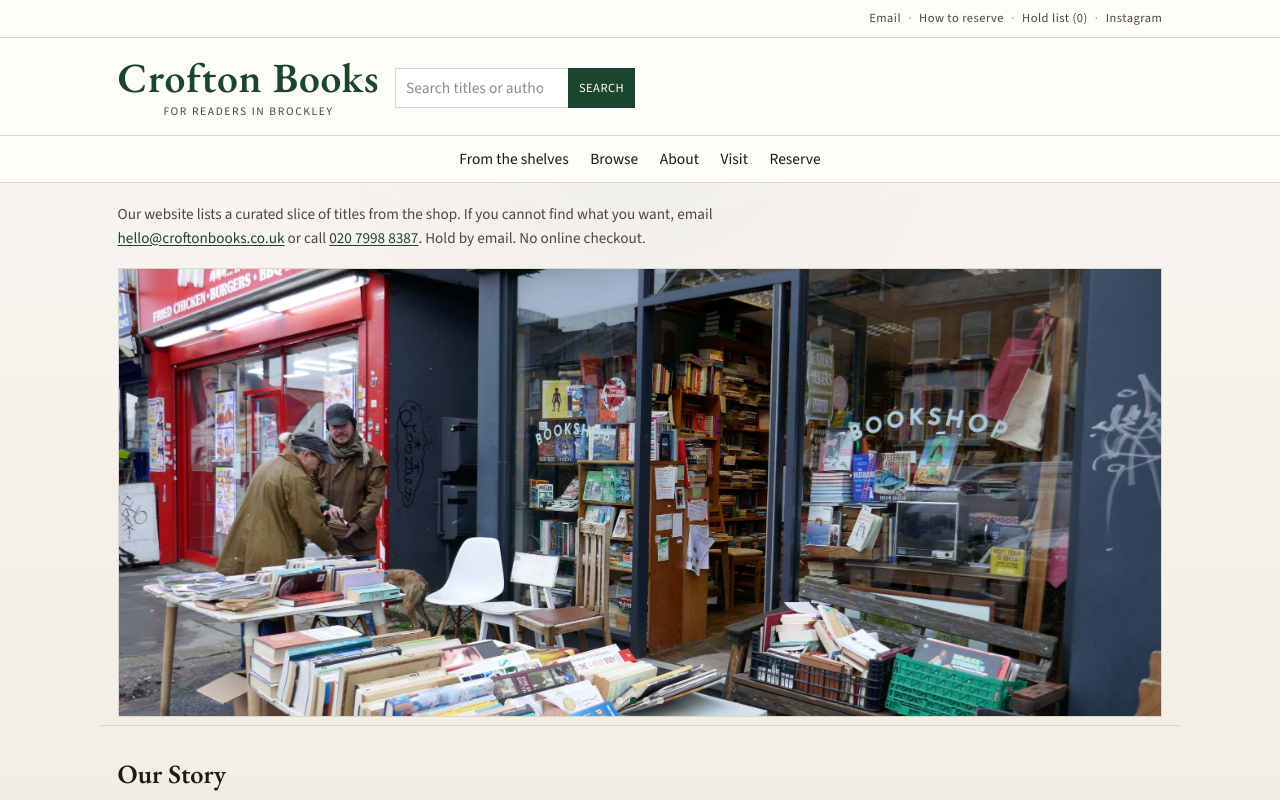
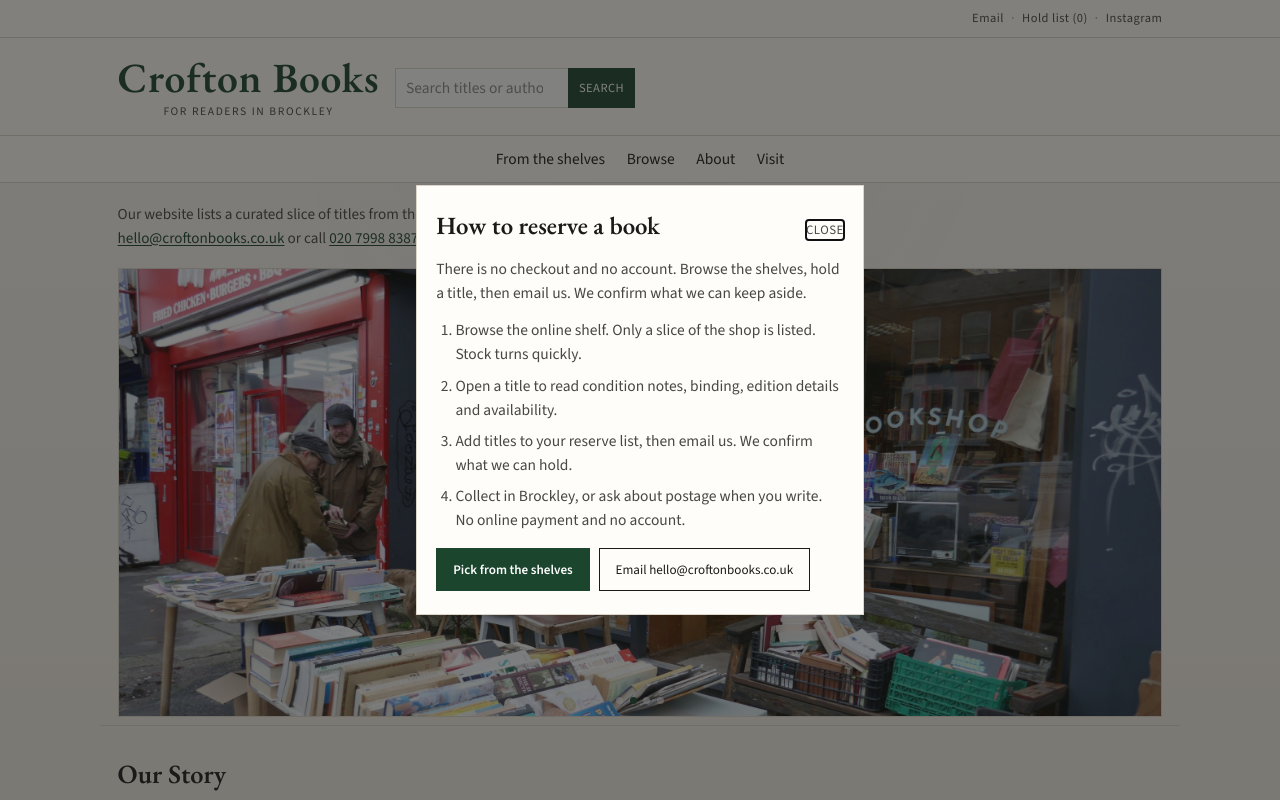
Before and after one commit to aa89976566/crofton-bookstore, a Next.js app: page / in a window 1280 px wide. Shown: the top 800 px of the page. Built offline with nearby package versions, Linux system fonts and the light colour scheme.

Commit message:
Auto-open How to reserve popup on entry and remove CTAs
Show the reserve explainer as soon as visitors land, and strip How to
reserve buttons from the header, menu, footer, and page sections.

```diff
--- a/src/components/BookDetail.tsx
+++ b/src/components/BookDetail.tsx
@@ -44,7 +44,7 @@ function Cover({ book, large = false }: { book: Book; large?: boolean }) {
 }
 
 export function BookDetail() {
-  const { activeBook, closeBook, add, openBook, openHow } = useShop();
+  const { activeBook, closeBook, add, openBook } = useShop();
 
   if (!activeBook) return null;
 
@@ -141,16 +141,6 @@ export function BookDetail() {
               >
                 Add to reserve
               </button>
-              <button
-                type="button"
-                className="btn btn-ghost"
-                onClick={() => {
-                  closeBook();
-                  openHow();
-                }}
-              >
-                How to reserve a book
-              </button>
               <a className="btn btn-ghost" href={`mailto:${store.reserveEmail}?subject=${encodeURIComponent(`Question about ${book.title}`)}`}>
                 Ask a question
               </a>
--- a/src/components/BookShelf.tsx
+++ b/src/components/BookShelf.tsx
@@ -158,7 +158,7 @@ const SHELF_CATEGORIES = [
 ] as const;
 
 export function BookShelf() {
-  const { openBook, openHow, query, category, setCategory } = useShop();
+  const { openBook, query, category, setCategory } = useShop();
 
   const searching = query.trim().length > 0 || category !== "All";
 
@@ -188,11 +188,6 @@ export function BookShelf() {
           your hold list and email us. Online display only. Stock turns quickly
           in the shop.
         </p>
-        <div className="db-cta-row" style={{ marginBottom: "0.85rem" }}>
-          <button type="button" className="btn btn-ink" onClick={openHow}>
-            How to reserve a book
-          </button>
-        </div>
         <div className="sf-browse-bar">
           <label htmlFor="section-select">Section</label>
           <select
--- a/src/components/Footer.tsx
+++ b/src/components/Footer.tsx
@@ -1,11 +1,6 @@
-"use client";
-
 import { store } from "@/data/store";
-import { useShop } from "./ShopContext";
 
 export function Footer() {
-  const { openHow } = useShop();
-
   return (
     <footer className="sf-footer">
       <div className="sf-container sf-footer-grid">
@@ -36,11 +31,6 @@ export function Footer() {
             <li>
               <a href="#visit">Visit</a>
             </li>
-            <li>
-              <button type="button" onClick={openHow}>
-                Reserve
-              </button>
-            </li>
           </ul>
         </div>
         <div>
--- a/src/components/GuideSections.tsx
+++ b/src/components/GuideSections.tsx
@@ -6,8 +6,17 @@ import { store } from "@/data/store";
 import { useShop } from "./ShopContext";
 
 export function HowToReserveModal() {
-  const { howOpen, closeHow } = useShop();
+  const { howOpen, openHow, closeHow } = useShop();
   const dialogRef = useRef<HTMLDialogElement>(null);
+  const openedOnEntry = useRef(false);
+
+  // Show the popup automatically when the visitor enters the site.
+  useEffect(() => {
+    if (openedOnEntry.current) return;
+    openedOnEntry.current = true;
+    const id = window.setTimeout(() => openHow(), 400);
+    return () => window.clearTimeout(id);
+  }, [openHow]);
 
   useEffect(() => {
     const dialog = dialogRef.current;
@@ -38,7 +47,6 @@ export function HowToReserveModal() {
       }}
       onClose={closeHow}
       onClick={(e) => {
-        // Click on the backdrop (the dialog itself) closes the popup.
         if (e.target === dialogRef.current) closeHow();
       }}
     >
--- a/src/components/HomeSections.tsx
+++ b/src/components/HomeSections.tsx
@@ -3,7 +3,6 @@
 import { useEffect, useState } from "react";
 import { store } from "@/data/store";
 import { asset } from "@/lib/paths";
-import { useShop } from "./ShopContext";
 
 const slides = [
   {
@@ -73,8 +72,6 @@ export function HomeHero() {
 }
 
 export function StoryGuide() {
-  const { openHow } = useShop();
-
   return (
     <section id="story" className="db-story db-container">
       <h2>Our Story</h2>
@@ -89,11 +86,11 @@ export function StoryGuide() {
         <a href="#visit">visit us</a> for hours and trains.
       </p>
       <div className="db-cta-row">
-        <button type="button" className="btn btn-ink" onClick={openHow}>
-          How to reserve a book
-        </button>
-        <a className="btn btn-ghost" href="#featured">
+        <a className="btn btn-ink" href="#featured">
           Browse the shelves
+        </a>
+        <a className="btn btn-ghost" href="#visit">
+          Visit us
         </a>
       </div>
     </section>
--- a/src/components/SiteHeader.tsx
+++ b/src/components/SiteHeader.tsx
@@ -6,15 +6,14 @@ import { store } from "@/data/store";
 import { useShop } from "./ShopContext";
 
 const nav = [
-  { href: "#featured", label: "From the shelves", type: "link" as const },
-  { href: "#shop", label: "Browse", type: "link" as const },
-  { href: "#about", label: "About", type: "link" as const },
-  { href: "#visit", label: "Visit", type: "link" as const },
-  { href: "how", label: "Reserve", type: "how" as const },
+  { href: "#featured", label: "From the shelves" },
+  { href: "#shop", label: "Browse" },
+  { href: "#about", label: "About" },
+  { href: "#visit", label: "Visit" },
 ];
 
 export function SiteHeader() {
-  const { count, openReserve, openHow, query, setQuery } = useShop();
+  const { count, openReserve, query, setQuery } = useShop();
   const [menuOpen, setMenuOpen] = useState(false);
   const [localQuery, setLocalQuery] = useState(query);
 
@@ -32,25 +31,11 @@ export function SiteHeader() {
     setMenuOpen(false);
   }
 
-  function onNav(item: (typeof nav)[number]) {
-    if (item.type === "how") {
-      setMenuOpen(false);
-      // Open after the drawer starts closing so the popup is not covered.
-      window.setTimeout(() => openHow(), 50);
-      return;
-    }
-    setMenuOpen(false);
-  }
-
   return (
     <header className="db-header">
       <div className="db-util">
         <div className="db-container db-util-inner">
           <a href={`mailto:${store.reserveEmail}`}>Email</a>
-          <span className="db-sep">·</span>
-          <button type="button" onClick={() => openHow()}>
-            How to reserve
-          </button>
           <span className="db-sep">·</span>
           <button type="button" onClick={() => openReserve()}>
             Hold list ({count})
@@ -97,13 +82,7 @@ export function SiteHeader() {
         <ul className="db-container db-nav-list">
           {nav.map((item) => (
             <li key={item.label}>
-              {item.type === "how" ? (
-                <button type="button" onClick={() => onNav(item)}>
-                  {item.label}
-                </button>
-              ) : (
-                <a href={item.href}>{item.label}</a>
-              )}
+              <a href={item.href}>{item.label}</a>
             </li>
           ))}
         </ul>
@@ -128,15 +107,9 @@ export function SiteHeader() {
         <ul>
           {nav.map((item) => (
             <li key={item.label}>
-              {item.type === "how" ? (
-                <button type="button" onClick={() => onNav(item)}>
-                  {item.label}
-                </button>
-              ) : (
-                <a href={item.href} onClick={() => onNav(item)}>
-                  {item.label}
-                </a>
-              )}
+              <a href={item.href} onClick={() => setMenuOpen(false)}>
+                {item.label}
+              </a>
             </li>
           ))}
         </ul>
```
